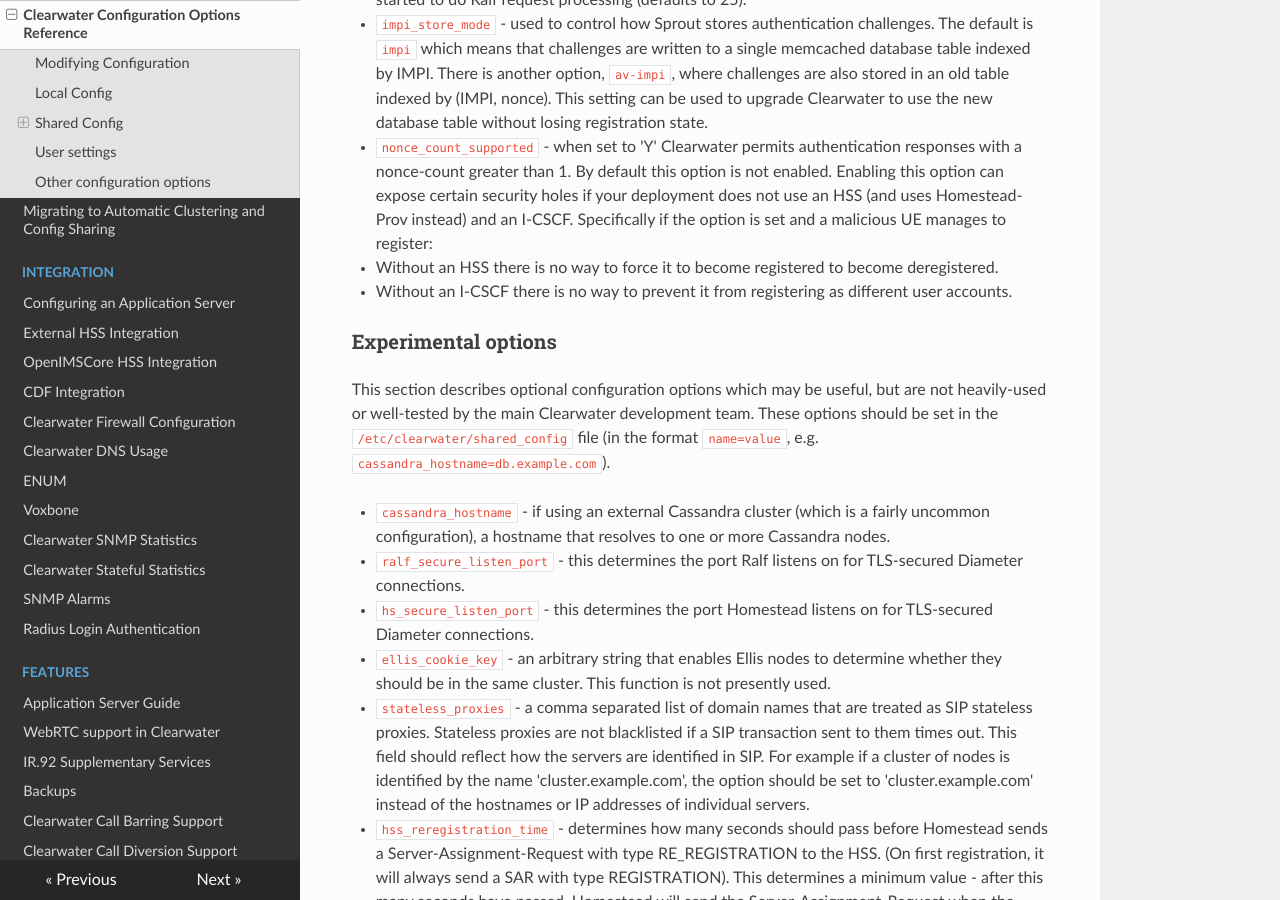
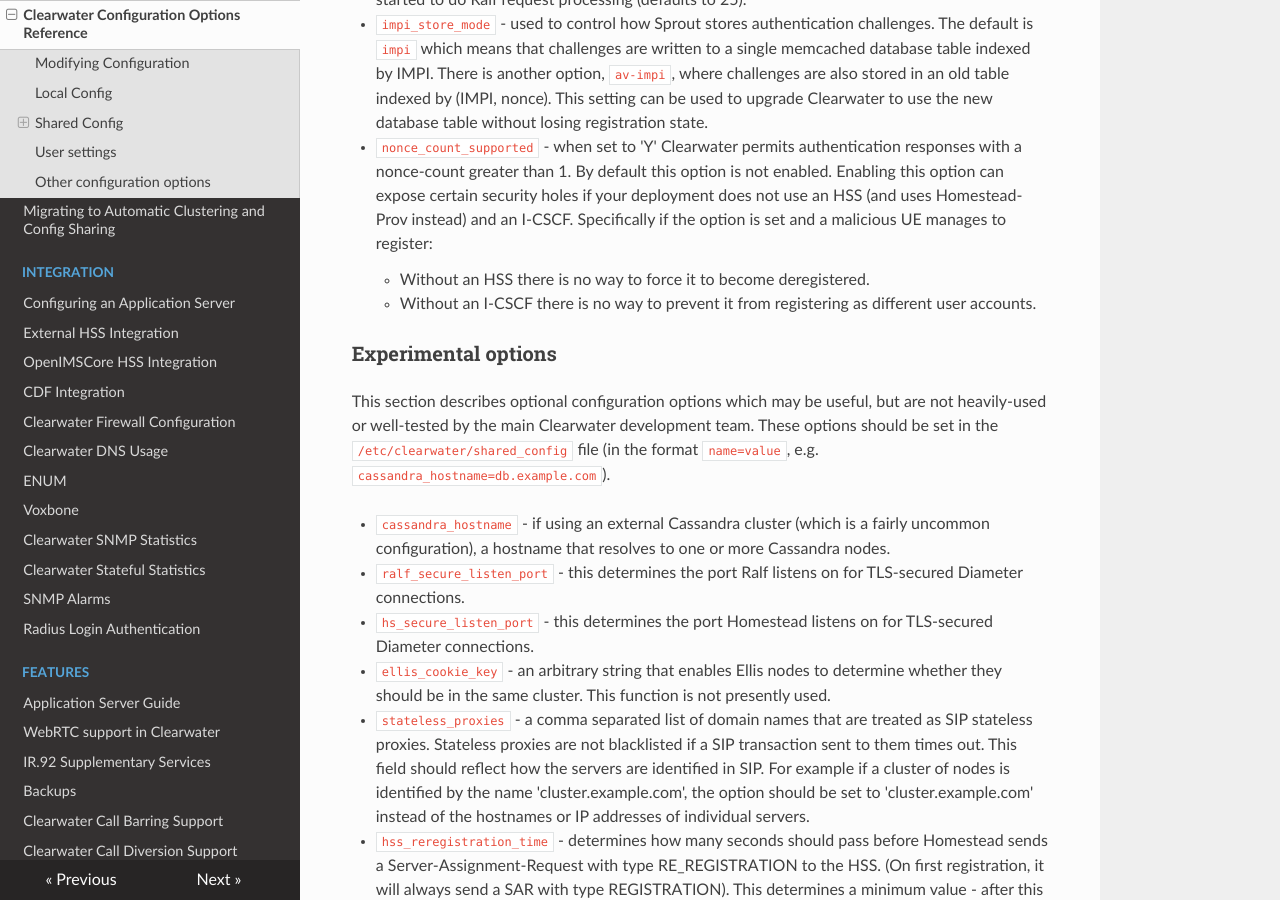
Before and after one commit to Metaswitch/clearwater-readthedocs, an MkDocs documentation site: the page built from docs/Clearwater_Configuration_Options_Reference.md, in a window 1280 px wide and 900 px high, scrolled down 8810 px. Built offline with MkDocs 1.6.1, drawn with Linux system fonts in a browser that asks for light colours; nearby versions of some CDN libraries; old or Windows-style settings are respelled for this version of MkDocs.

Commit message:
Fix up register sentence

```diff
--- a/docs/Clearwater_Configuration_Options_Reference.md
+++ b/docs/Clearwater_Configuration_Options_Reference.md
@@ -172,8 +172,8 @@ This section describes optional configuration options, particularly for ensuring
 * `ralf_threads` - used on Sprout nodes, this determines how many worker threads should be started to do Ralf request processing (defaults to 25).
 * `impi_store_mode` - used to control how Sprout stores authentication challenges. The default is `impi` which means that challenges are written to a single memcached database table indexed by IMPI. There is another option, `av-impi`, where challenges are also stored in an old table indexed by (IMPI, nonce). This setting can be used to upgrade Clearwater to use the new database table without losing registration state.
 * `nonce_count_supported` - when set to 'Y' Clearwater permits authentication responses with a nonce-count greater than 1. By default this option is not enabled. Enabling this option can expose certain security holes if your deployment does not use an HSS (and uses Homestead-Prov instead) and an I-CSCF. Specifically if the option is set and a malicious UE manages to register:
-  * Without an HSS there is no way to force it to become registered to become deregistered.
-  * Without an I-CSCF there is no way to prevent it from registering as different user accounts.
+    * Without an HSS there is no way to force it to become deregistered.
+    * Without an I-CSCF there is no way to prevent it from registering as different user accounts.
 
 ### Experimental options
 
```
